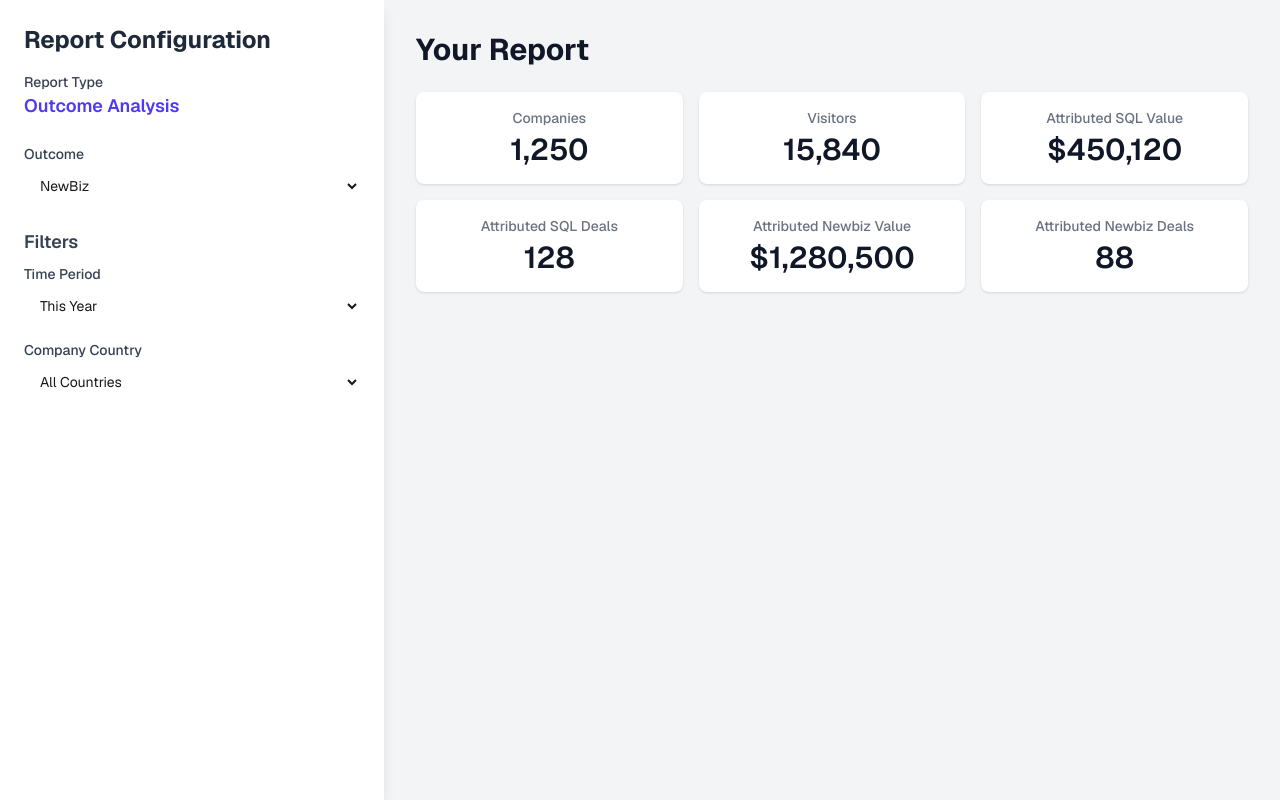
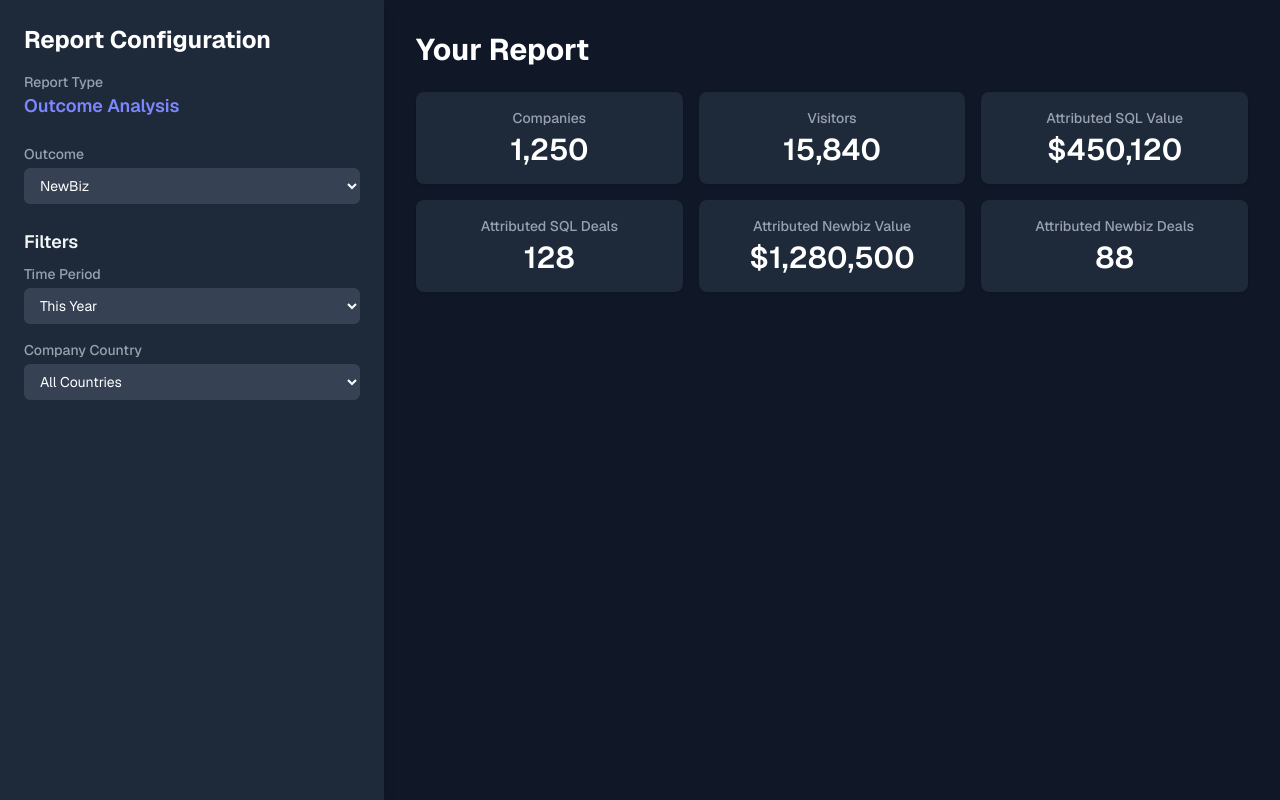
Before and after one commit to larsGroennegaard/reporting-demo-app, a Next.js app: page / in a window 1280 px wide. Built offline with nearby package versions, Linux system fonts and the light colour scheme.

Commit message:
refactor: update KpiCard and HomePage styles for dark theme consistency

```diff
--- a/app/components/KpiCard.tsx
+++ b/app/components/KpiCard.tsx
@@ -1,12 +1,11 @@
 // app/components/KpiCard.tsx
 
-// We are defining the 'props' that this component accepts.
-// For now, we'll use the 'any' type as a placeholder.
 export default function KpiCard({ title, value }: { title: any, value: any }) {
   return (
-    <div className="bg-white p-4 shadow rounded-lg text-center">
-      <h3 className="text-sm font-medium text-gray-500">{title}</h3>
-      <p className="mt-1 text-3xl font-semibold text-gray-900">{value}</p>
+    // Changed background to dark gray, adjusted text colors for contrast
+    <div className="bg-gray-800 p-4 shadow rounded-lg text-center">
+      <h3 className="text-sm font-medium text-gray-400">{title}</h3>
+      <p className="mt-1 text-3xl font-semibold text-white">{value}</p>
     </div>
   );
 }
--- a/app/page.tsx
+++ b/app/page.tsx
@@ -5,37 +5,35 @@ import { useState } from 'react';
 import KpiCard from './components/KpiCard';
 
 export default function HomePage() {
-  // State for our new configuration options
   const [outcome, setOutcome] = useState('NewBiz');
   const [timePeriod, setTimePeriod] = useState('this_year');
   const [companyCountry, setCompanyCountry] = useState('all');
 
   return (
-    <main className="flex h-screen bg-gray-100 font-sans">
+    // Changed main background to dark gray, default text to light gray
+    <main className="flex h-screen bg-gray-900 text-gray-300 font-sans">
+
       {/* Left Configuration Pane */}
-      <div className="w-1/3 max-w-sm p-6 bg-white shadow-lg overflow-y-auto">
-        <h2 className="text-2xl font-bold mb-4 text-gray-800">Report Configuration</h2>
+      <div className="w-1/3 max-w-sm p-6 bg-gray-800 shadow-lg overflow-y-auto">
+        <h2 className="text-2xl font-bold mb-4 text-white">Report Configuration</h2>
 
-        {/* Report Type Display */}
         <div className="mb-6">
-          <label htmlFor="reportType" className="block text-sm font-medium text-gray-700">Report Type</label>
-          <p id="reportType" className="text-lg font-semibold text-indigo-600">Outcome Analysis</p>
+          <label htmlFor="reportType" className="block text-sm font-medium text-gray-400">Report Type</label>
+          <p id="reportType" className="text-lg font-semibold text-indigo-400">Outcome Analysis</p>
         </div>
 
-        {/* --- Configuration Controls based on the brief --- */}
         <div className="space-y-6">
-
-          {/* Outcome Selection */}
           <div>
-            <label htmlFor="outcome" className="block text-sm font-medium text-gray-700">
+            <label htmlFor="outcome" className="block text-sm font-medium text-gray-400">
               Outcome
             </label>
+            {/* Added dark-theme classes to the select element */}
             <select
               id="outcome"
               name="outcome"
               value={outcome}
               onChange={(e) => setOutcome(e.target.value)}
-              className="mt-1 block w-full pl-3 pr-10 py-2 text-base border-gray-300 focus:outline-none focus:ring-indigo-500 focus:border-indigo-500 sm:text-sm rounded-md"
+              className="mt-1 block w-full pl-3 pr-10 py-2 text-base bg-gray-700 border-gray-600 text-white focus:outline-none focus:ring-indigo-500 focus:border-indigo-500 sm:text-sm rounded-md"
             >
               <option value="MQL">MQL</option>
               <option value="SQL">SQL</option>
@@ -43,13 +41,11 @@ export default function HomePage() {
             </select>
           </div>
 
-          {/* Filter Section */}
           <div>
-            <h3 className="text-lg font-semibold mb-2 text-gray-700">Filters</h3>
+            <h3 className="text-lg font-semibold mb-2 text-gray-100">Filters</h3>
             <div className="space-y-4">
-              {/* Time Period Filter */}
               <div>
-                <label htmlFor="timePeriod" className="block text-sm font-medium text-gray-700">
+                <label htmlFor="timePeriod" className="block text-sm font-medium text-gray-400">
                   Time Period
                 </label>
                 <select
@@ -57,16 +53,15 @@ export default function HomePage() {
                   name="timePeriod"
                   value={timePeriod}
                   onChange={(e) => setTimePeriod(e.target.value)}
-                  className="mt-1 block w-full pl-3 pr-10 py-2 text-base border-gray-300 focus:outline-none focus:ring-indigo-500 focus:border-indigo-500 sm:text-sm rounded-md"
+                  className="mt-1 block w-full pl-3 pr-10 py-2 text-base bg-gray-700 border-gray-600 text-white focus:outline-none focus:ring-indigo-500 focus:border-indigo-500 sm:text-sm rounded-md"
                 >
                   <option value="this_year">This Year</option>
                   <option value="last_quarter">Last Quarter</option>
                   <option value="last_month">Last Month</option>
                 </select>
               </div>
-              {/* Company Country Filter */}
               <div>
-                <label htmlFor="companyCountry" className="block text-sm font-medium text-gray-700">
+                <label htmlFor="companyCountry" className="block text-sm font-medium text-gray-400">
                   Company Country
                 </label>
                 <select
@@ -74,7 +69,7 @@ export default function HomePage() {
                   name="companyCountry"
                   value={companyCountry}
                   onChange={(e) => setCompanyCountry(e.target.value)}
-                  className="mt-1 block w-full pl-3 pr-10 py-2 text-base border-gray-300 focus:outline-none focus:ring-indigo-500 focus:border-indigo-500 sm:text-sm rounded-md"
+                  className="mt-1 block w-full pl-3 pr-10 py-2 text-base bg-gray-700 border-gray-600 text-white focus:outline-none focus:ring-indigo-500 focus:border-indigo-500 sm:text-sm rounded-md"
                 >
                   <option value="all">All Countries</option>
                   <option value="usa">USA</option>
@@ -87,9 +82,9 @@ export default function HomePage() {
         </div>
       </div>
 
-      {/* Right Report Canvas (This part remains unchanged for now) */}
+      {/* Right Report Canvas */}
       <div className="flex-1 p-8 overflow-y-auto">
-        <h1 className="text-3xl font-bold mb-6 text-gray-900">Your Report</h1>
+        <h1 className="text-3xl font-bold mb-6 text-white">Your Report</h1>
         <div className="grid grid-cols-1 md:grid-cols-2 lg:grid-cols-3 gap-4 mb-8">
           <KpiCard title="Companies" value="1,250" />
           <KpiCard title="Visitors" value="15,840" />
```
